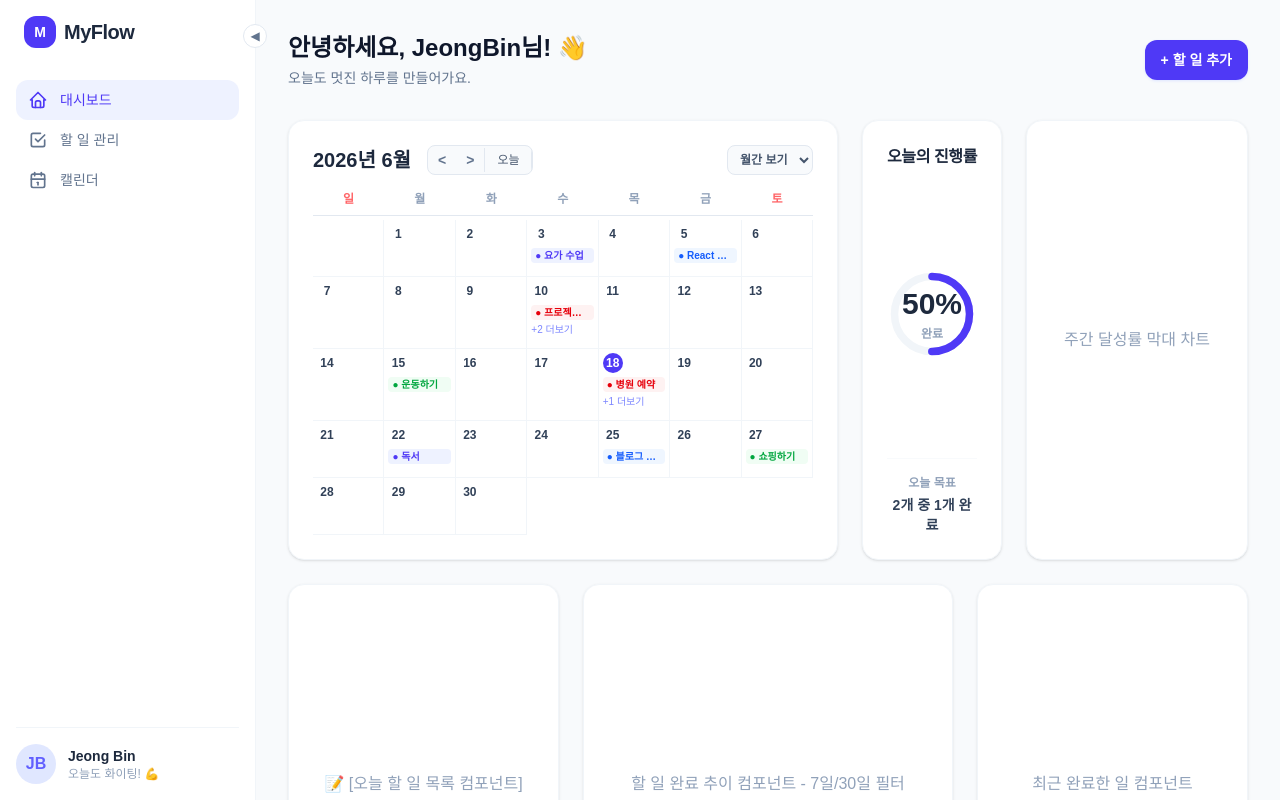
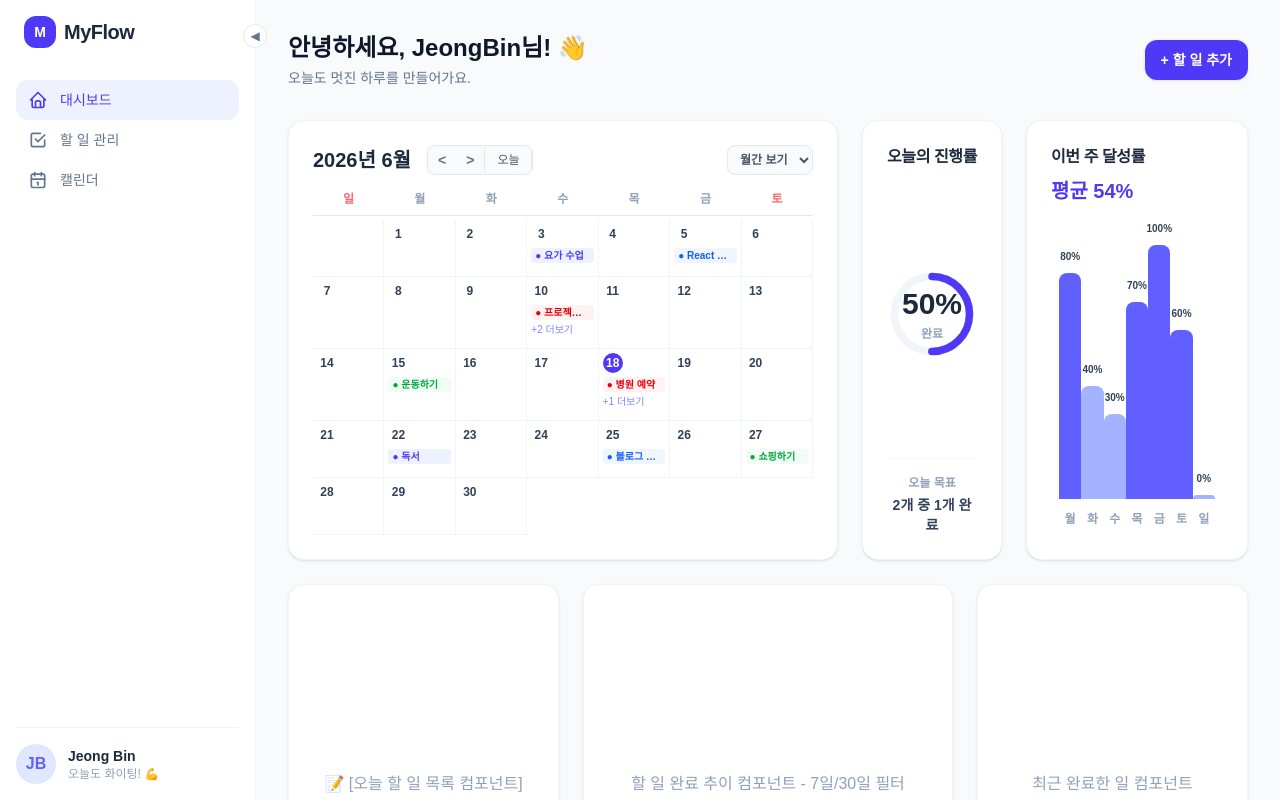
Before and after one commit to jeongbin-k/myflow, a React (Vite) app: page / in a window 1280 px wide. Built offline with nearby package versions, Linux system fonts and the light colour scheme.

Commit message:
feat: 주간 달성률 막대 차트 구현 및 50% 미만 조건부 색상 분기 추가

```diff
--- a/src/components/WeeklyBar.tsx
+++ b/src/components/WeeklyBar.tsx
@@ -1,7 +1,84 @@
-export default function WeeklyBar() {
+import { useState, useEffect } from "react";
+
+export default function WeeklyBarChart() {
+  // 나중에 Supabase 데이터와 연결될 주간 요일별 완료율 가상 데이터 (월~일 순서 고정)
+  const weeklyData = [
+    { label: "월", percentage: 80 },
+    { label: "화", percentage: 40 },
+    { label: "수", percentage: 30 },
+    { label: "목", percentage: 70 },
+    { label: "금", percentage: 100 },
+    { label: "토", percentage: 60 },
+    { label: "일", percentage: 0 },
+  ];
+
+  // 이번 주 평균 달성률 자동 계산 로직
+  const totalPercentage = weeklyData.reduce(
+    (acc, cur) => acc + cur.percentage,
+    0,
+  );
+  const averagePercentage = Math.round(totalPercentage / weeklyData.length);
+
+  // 애니메이션용 상태 (처음엔 0% 높이로 대기)
+  const [isAnimate, setIsAnimate] = useState(false);
+
+  useEffect(() => {
+    const timer = setTimeout(() => {
+      setIsAnimate(true);
+    }, 100);
+    return () => clearTimeout(timer);
+  }, []);
+
   return (
-    <div className="bg-white border border-slate-100 rounded-2xl p-6 shadow-sm h-[440px] flex items-center justify-center text-slate-400">
-      주간 달성률 막대 차트
+    <div className="w-full h-[440px] bg-white border border-slate-100 rounded-2xl p-6 shadow-sm flex flex-col justify-between">
+      {/* 🔝 상단 타이틀 및 평균 브리핑 영역 */}
+      <div className="w-full shrink-0 flex flex-col gap-1 text-left">
+        <h3 className="text-base font-bold text-slate-800 tracking-tight">
+          이번 주 달성률
+        </h3>
+        <span className="text-xl font-extrabold text-indigo-600 mt-1">
+          평균 {averagePercentage}%
+        </span>
+      </div>
+
+      {/* 막대그래프 메인 영역 (Flex 레이아웃으로 하단 정렬) */}
+      <div className="flex-1 w-full flex items-end justify-between px-2 pt-10 pb-2 min-h-0">
+        {weeklyData.map((item, idx) => {
+          // 애니메이션 상태가 참(true)이 되면 제 높이를 찾아가고, 아닐 땐 0%
+          const barHeight = isAnimate ? `${item.percentage}%` : "0%";
+
+          return (
+            <div
+              key={idx}
+              className="flex flex-col items-center gap-3 h-full justify-end w-7"
+            >
+              {/* 막대 기둥 감싸는 영역 */}
+              {/*여기에 h-[full] 대신 실제 늘어나는 높이(barHeight)와 relative를 줍니다.*/}
+              <div
+                style={{ height: barHeight }}
+                className="w-full bg-slate-50/50 rounded-t-lg flex items-end relative transition-all duration-1000 ease-out min-h-[4px]"
+              >
+                {/* 항상 막대 머리 위에 일정한 간격으로 뜨는 숫자 */}
+                <div className="absolute -top-6 left-1/2 -translate-x-1/2 text-[10px] font-extrabold text-slate-700 whitespace-nowrap">
+                  {item.percentage}%
+                </div>
+
+                {/* 실제 채워지는 인디고 바 */}
+                <div
+                  className={`w-full h-full rounded-t-lg transition-colors duration-300
+    ${item.percentage >= 50 ? "bg-indigo-500" : "bg-indigo-300"}
+  `}
+                />
+              </div>
+
+              {/* 하단 요일 라벨 */}
+              <span className="text-xs font-bold text-slate-400 shrink-0">
+                {item.label}
+              </span>
+            </div>
+          );
+        })}
+      </div>
     </div>
   );
 }
```
